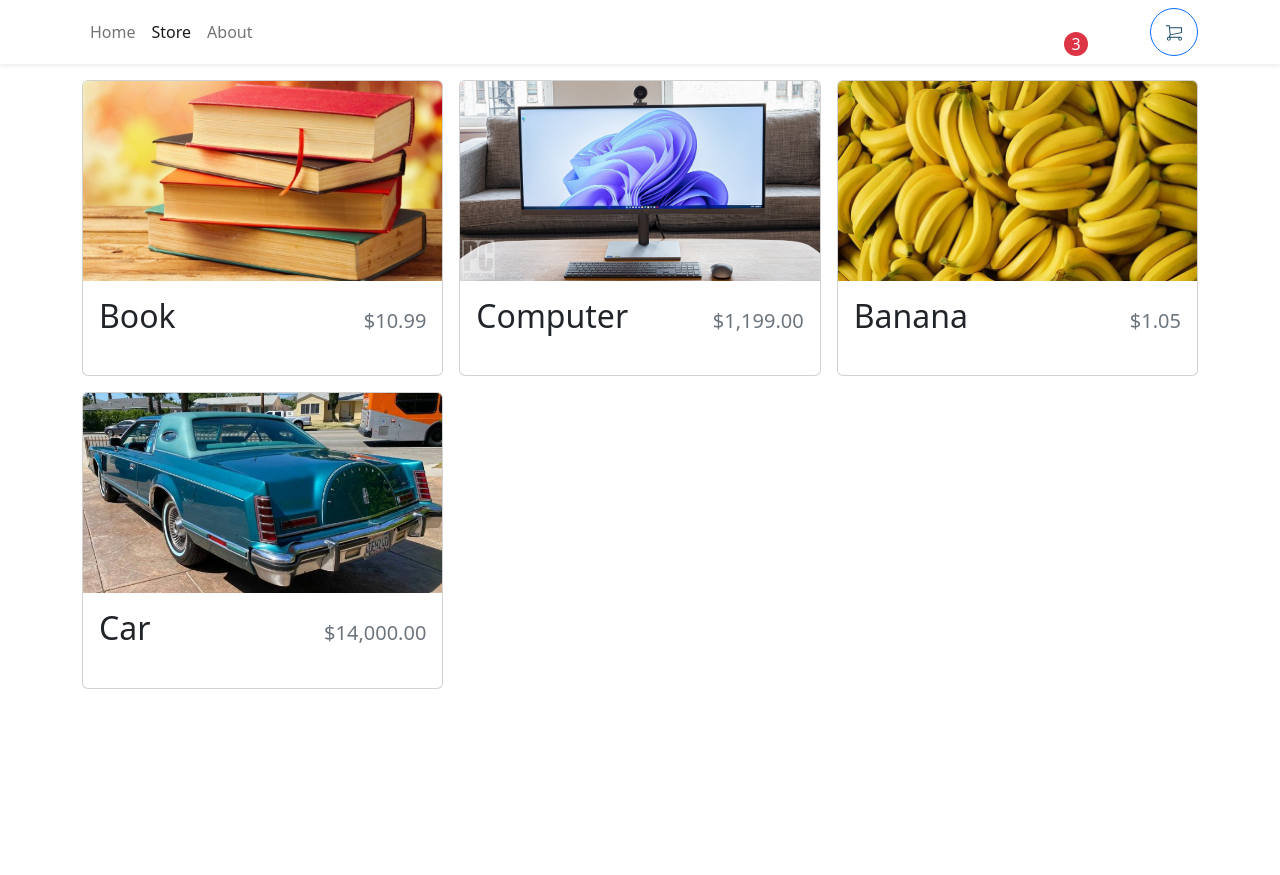
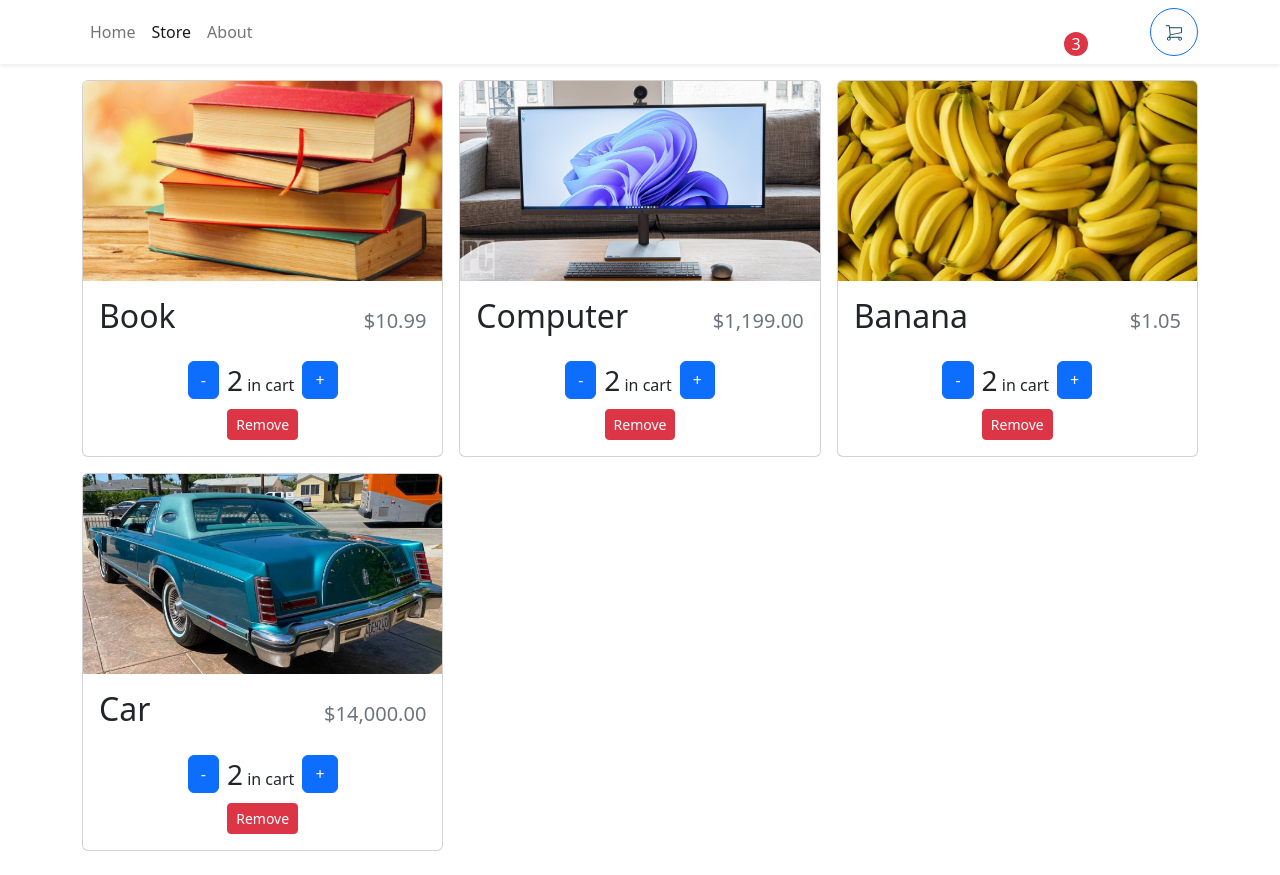
Before and after one commit to gershomlapaix/ts-hub, a React (Vite) app in the folder react-ts-proj/: page /store in a window 1280 px wide. Before the commit the page ends 800 px from the top, so only its background shows below. Built offline with nearby package versions, Linux system fonts and the light colour scheme.

Commit message:
adding action buttons

```diff
--- a/react-ts-proj/src/components/StoreItem.tsx
+++ b/react-ts-proj/src/components/StoreItem.tsx
@@ -1,5 +1,5 @@
 import React from "react";
-import { Card } from "react-bootstrap";
+import { Card, Button } from "react-bootstrap";
 import { formatCurrency } from "./../utils/formatCurrency";
 
 type StoreItemProps = {
@@ -9,8 +9,9 @@
   imgUrl: string;
 };
 export default function StoreItem({ id, name, price, imgUrl }: StoreItemProps) {
+  const quantity: number = 2;
   return (
-    <Card>
+    <Card className="h-100">
       <Card.Img
         variant="top"
         src={imgUrl}
@@ -23,6 +24,32 @@
           <span className="fs-2">{name}</span>
           <span className="ms-2 text-muted">{formatCurrency(price)}</span>
         </Card.Title>
+
+        <div className="m-auto">
+          {quantity === 0 ? (
+            <Button className="w-100">+ Add to cart</Button>
+          ) : (
+            <div
+              className="d-flex align-items-center flex-column"
+              style={{ gap: ".5rem" }}
+            >
+              <div
+                className="d-flex align-items-center"
+                style={{ gap: ".5rem" }}
+              >
+                <Button>-</Button>
+                <div>
+                  <span className="fs-3">{quantity}</span> in cart
+                </div>
+
+                <Button>+</Button>
+              </div>
+              <Button variant="danger" size="sm">
+                Remove
+              </Button>
+            </div>
+          )}
+        </div>
       </Card.Body>
     </Card>
   );
```
